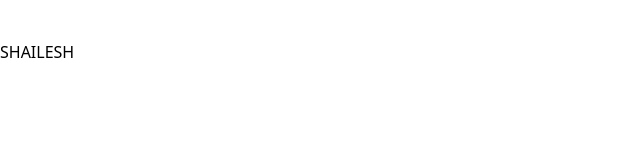
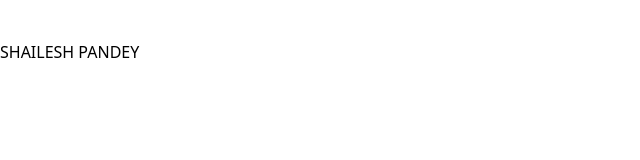
Before and after one commit to ShaileshDeveloper/Diet-app, a React (Create React App) app in the folder diet-app/: page / in a window 1280 px wide. Shown: the top 160 px of the page, without its empty margins (0-640 px from the left). Built offline with nearby package versions, Linux system fonts and the light colour scheme.

Commit message:
testing git-ci-cd

```diff
--- a/diet-app/src/App.tsx
+++ b/diet-app/src/App.tsx
@@ -1,8 +1,6 @@
 import React from 'react'
 
-
-
-let a = "shailesh"
+let a = "shailesh pandey"
 function App() {
   return (
     <div className='pt-10'>
```
Also changed, not shown: 12 other files (tests, documents, lock files or other folders).
